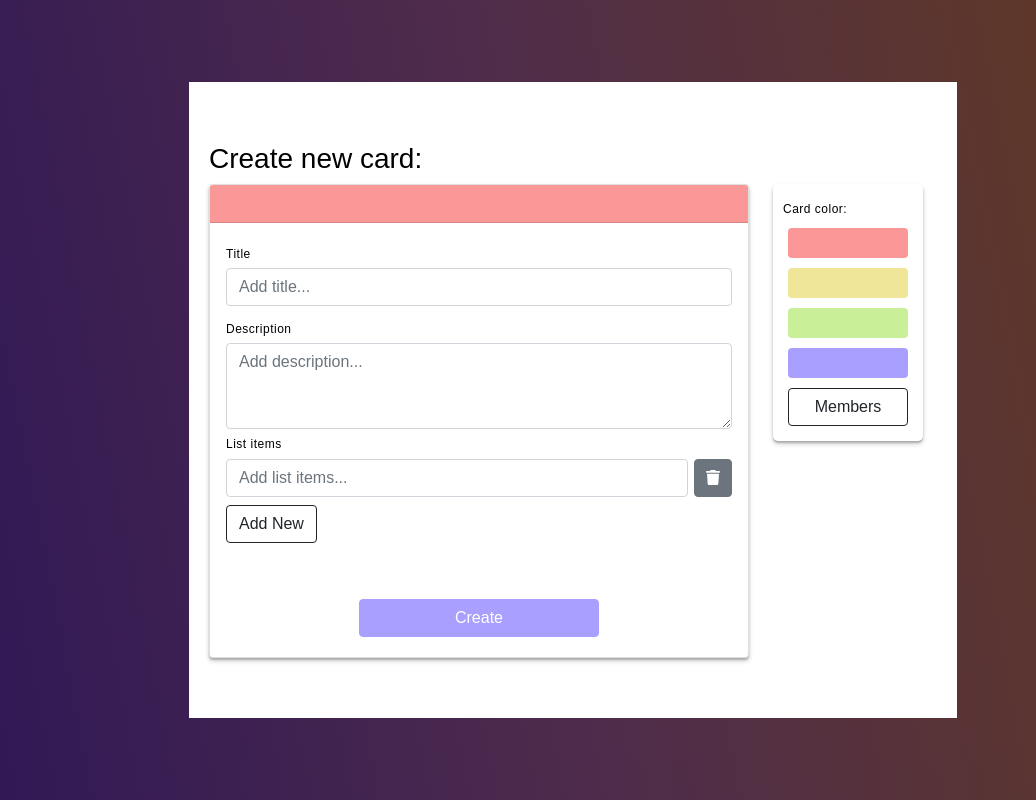
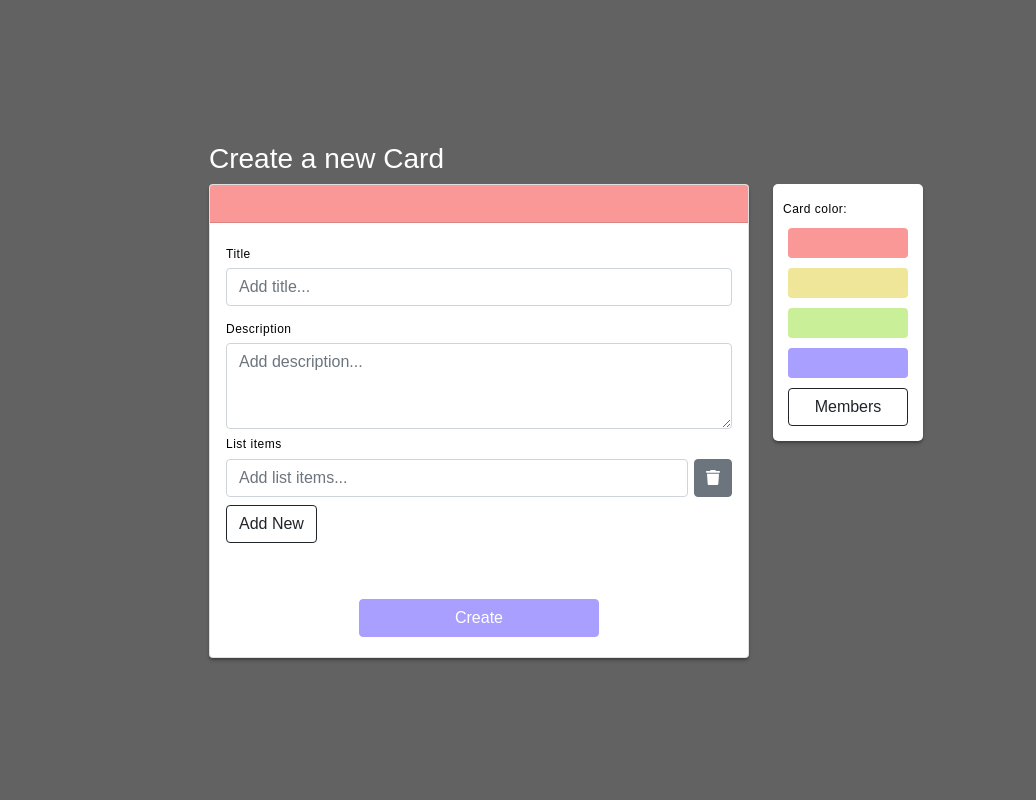
Before and after one commit to Vsimpro/ADP_Project_1, a React (Create React App) app in the folder frontend/: page /create in a window 1280 px wide. Shown: the whole page, without its empty margins (67-1103 px from the left). Built offline with nearby package versions, Linux system fonts and the light colour scheme; no server answers.

Commit message:
pieniä UI -korjauksia

```diff
--- a/frontend/src/App.css
+++ b/frontend/src/App.css
@@ -5,7 +5,7 @@ body {
 .container{
   max-width: 90%;
   min-width: 300px;
-  background-color: rgb(255, 255, 255) !important;
+  background-color: #F5F5F5 !important;
   margin: 0px;
   padding: 60px 40px;
 }
--- a/frontend/src/components/LoginPage.css
+++ b/frontend/src/components/LoginPage.css
@@ -4,12 +4,12 @@
   min-height: 100vh;
   align-items: center;
   justify-content: center;
-  color: white;
+  color: rgb(187, 56, 56);
 }
 
-body{
+/* body{
   background-image: linear-gradient(79deg, #7439db, #c66fbc 48%, #F7944D);
-}
+} */
 
 .auth-form-container,
 .login-form,
--- a/frontend/src/components/cards/cardDemo.css
+++ b/frontend/src/components/cards/cardDemo.css
@@ -1,5 +1,5 @@
 body{
-  background-color: white !important;
+  background-color: #F5F5F5;
 }
 #cards-container {
   max-width: 80%;
--- a/frontend/src/components/createTools/CreateCard.css
+++ b/frontend/src/components/createTools/CreateCard.css
@@ -1,7 +1,7 @@
-.floatingElements{
+.floatingContainer{
   width: 768px;
-  background-color: rgb(255, 255, 255);
-  padding: 60px 20px;
+  background-color: rgba(243, 98, 98,) !important;
+  padding: 20px;
   text-align: left;
 
 }
@@ -17,6 +17,10 @@
     background-color: #ececec;
     height: 38px;
 
+  }
+
+  .whiteHeading{
+    color: #fff;
   }
 
   .btn-deleteTask {
@@ -86,26 +90,23 @@
     left: 0;
     width: 100%;
     height: 100%;
-    background-color: rgba(0, 0, 0, 0.6); /* 50% black overlay */
+    background-color: rgba(0, 0, 0, 0.7); /* 50% black overlay */
     display: flex;
     justify-content: center;
     align-items: center;
   }
 
   .close-button {
-
     font-size: 20px;
     cursor: pointer;
     color: black;
   }
-
 
   .custom-column {
     margin: 0;
   }
 
   .addNewCardButton-container{
-
       position: fixed;
       bottom: 40px;
       right: 40px;
--- a/frontend/src/components/createTools/FloatingElements.js
+++ b/frontend/src/components/createTools/FloatingElements.js
@@ -1,31 +1,3 @@
-/* import React, { useState } from 'react';
-import CreateCard from './CreateCard';
-import EditTools from './EditTools';
-import './CreateCard.css';
-
-const FloatingElements = () => {
-  const [headerColor, setHeaderColor] = useState('#FA9797');
-
-  return (
-    <div className='floatingElements'>
-      <h1>Create a new card</h1>
-      <hr className="my-4" />
-      <div className="row">
-        <div className="col-md-3 col-12 order-md-2 custom-column">
-          <EditTools onColorChange={setHeaderColor} />
-        </div>
-        <div className="col-md-9 col-12 order-md-1 custom-column">
-          <CreateCard headerColor={headerColor} />
-        </div>
-      </div>
-    </div>
-  );
-};
-
-export default FloatingElements;
- */
-
-// FloatingElements.js
 import React, { useState } from 'react';
 import CreateCard from './CreateCard';
 import EditTools from './EditTools';
@@ -38,8 +10,8 @@ const FloatingElements = ({ onClose }) => {
   return (
     <div className="modal-overlay" onClick={onClose}>
 
-      <div className="floatingElements" onClick={(e) => e.stopPropagation()}>
-      <h3>Create new card:</h3>
+      <div className="floatingContainer" onClick={(e) => e.stopPropagation()}>
+        <h3 className='whiteHeading'>Create a new Card</h3>
         <div className="row">
           <div className="col-md-3 col-12 order-md-2 custom-column">
             <EditTools onColorChange={setHeaderColor} />
```
